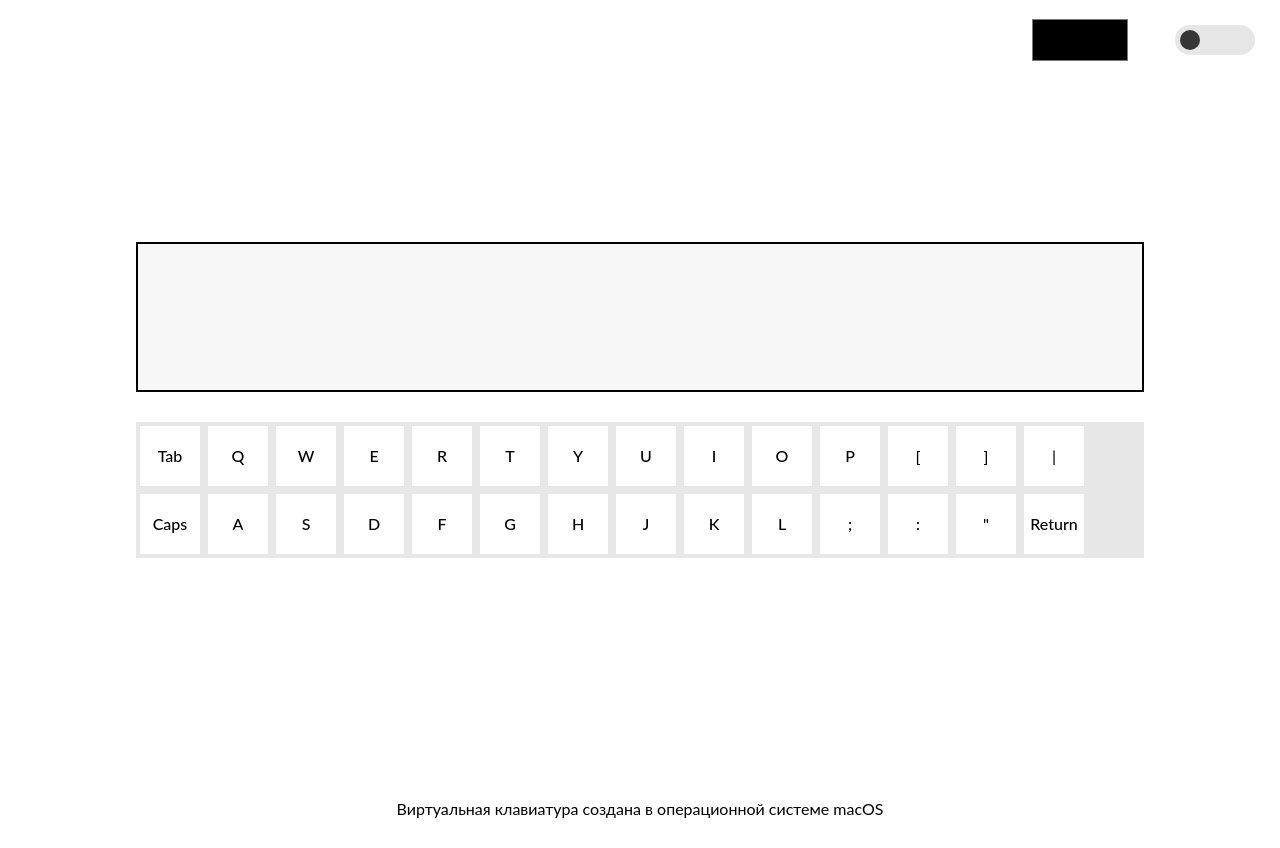
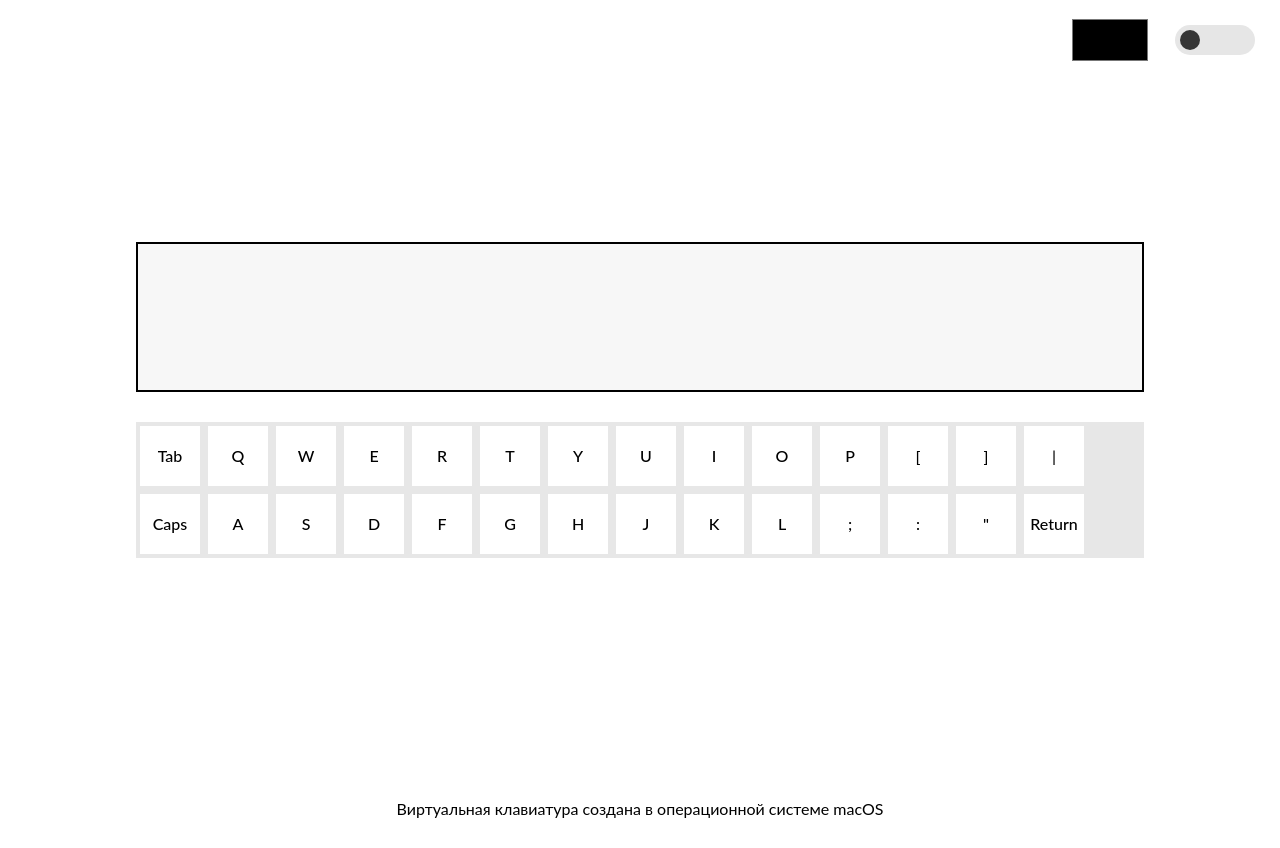
Before and after one commit to ViktoryiaSoroka/virtual-keyboard, a plain HTML site: page src/index.html in a window 1280 px wide. Drawn offline with Linux system fonts and the light colour scheme.

Commit message:
feat: add color for text

```diff
--- a/src/assets/style.css
+++ b/src/assets/style.css
@@ -50,6 +50,7 @@ body.active {
     text-align: center;
     font-weight: 500;
     line-height: 60px;
+    z-index: 5;
 }
 
 .backspace_key {
@@ -156,6 +157,7 @@ body.active {
 
 .text.active {
     background-color: #2b2b2b;
+    color: #fff;
 }
 
 .keys.keys_night.active {
@@ -180,17 +182,17 @@ body.active {
 }
 
 .change_light_color {
-    width: 100px;
+    width: 80px;
     height: 50px;
     position: absolute;
-    right: 150px;
+    right: 130px;
     top: 15px;
     justify-content: center;
     align-items: center;
 }
 
 .colors_input {
-    width: 100px;
+    width: 80px;
     height: 50px;
     border: none;
     outline: none;
```
